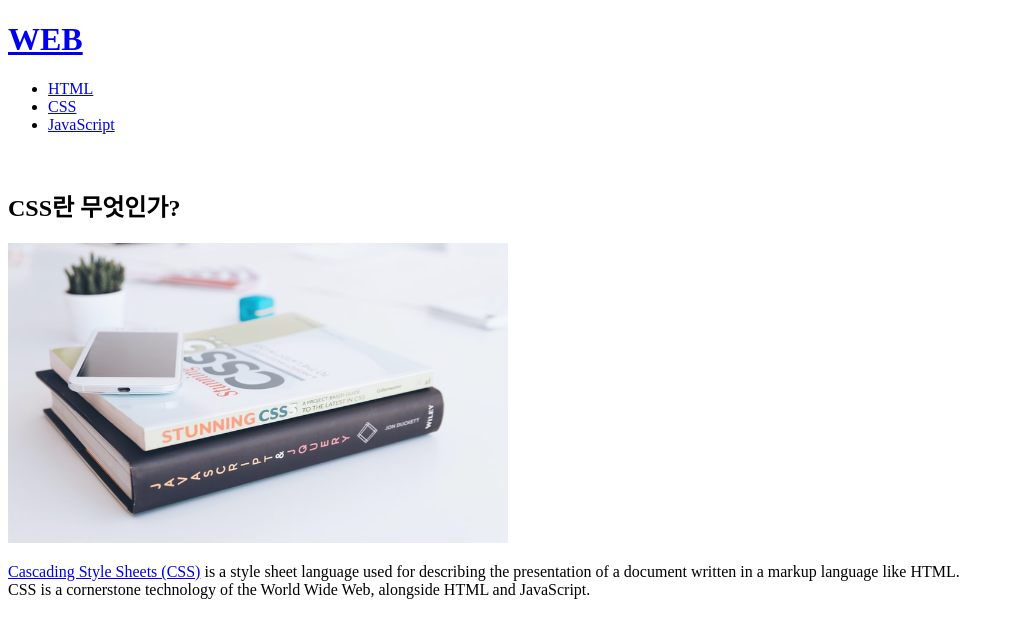
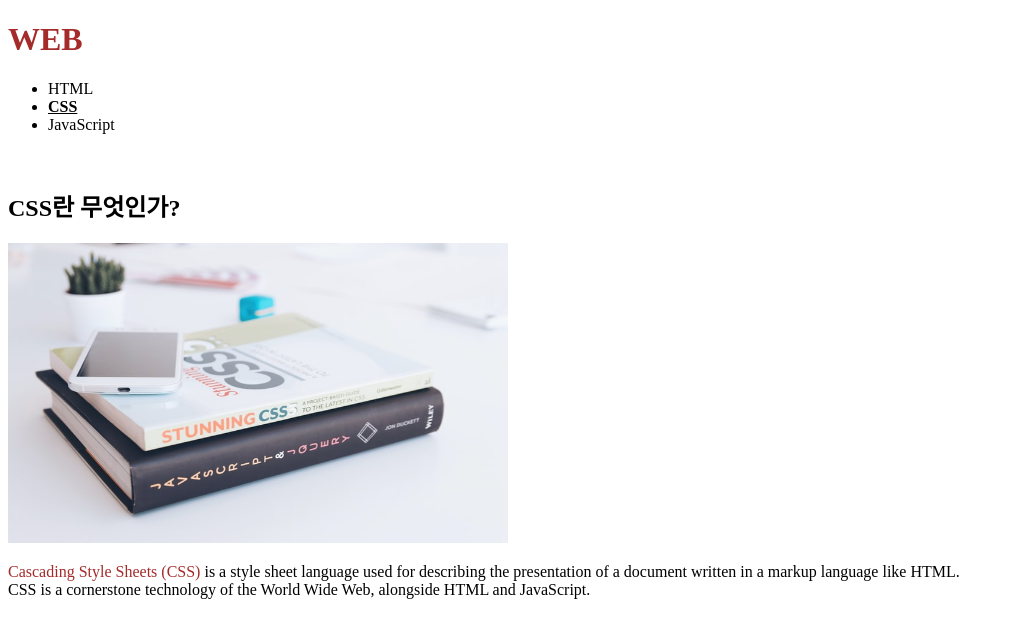
Before and after one commit to Chungyun97/web1, a plain HTML site: page 2.html in a window 1280 px wide. Shown: the whole page, without its empty margins (0-1014 px from the left). Drawn offline with Linux system fonts and the light colour scheme.

Commit message:
Update 2.html

```diff
--- a/2.html
+++ b/2.html
@@ -1,3 +1,29 @@
+<!doctype html>
+<html>
+<head>
+  <title>CSS</title>
+  <meta charset = "utf-8">
+  <style>
+  a {
+    color:black;
+    text-decoration:none;
+  }
+  </style>
+</head>
+<body>
+  <h1><a href="index.html" style="color:brown;"> WEB</a></h1>
+  <ul>
+    <li><a href="1.html">HTML</a></li>
+    <li><a href="2.html" style="text-decoration:underline;"><strong>CSS</strong></a></li>
+    <li><a href="3.html">JavaScript</a></li>
+  </ul><br>
+  <h2>CSS란 무엇인가?</h2>
+  <img src="css.jpg" width=500 height=300><br>
+  <p><a href="https://www.w3.org/Style/CSS/Overview.en.html" target="_blank" title="CSS specification" style="color:brown;">Cascading Style Sheets (CSS)</a> is a style sheet language used for describing the presentation of a document written in a markup language like HTML.<br>
+  CSS is a cornerstone technology of the World Wide Web, alongside HTML and JavaScript.</p>
+</body>
+</html>
+<!--
 <!doctype html>
 <html>
 <head>
@@ -17,3 +43,4 @@
   CSS is a cornerstone technology of the World Wide Web, alongside HTML and JavaScript.</p>
 </body>
 </html>
+-->
```
